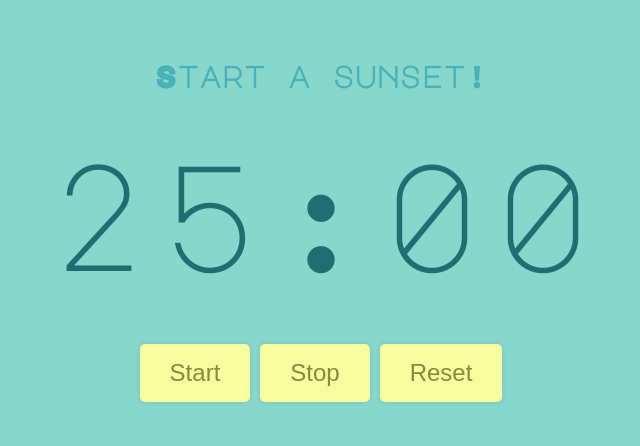
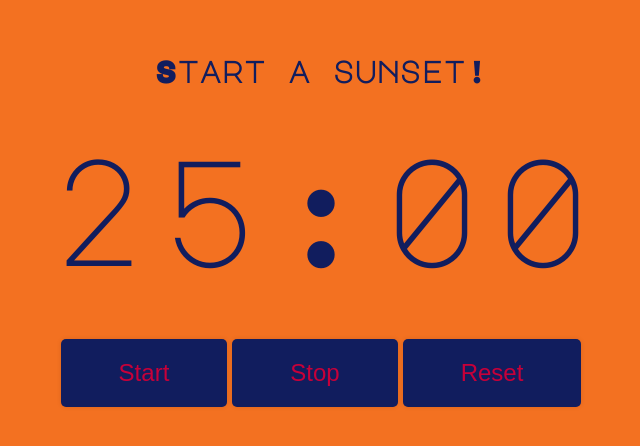
Before and after one commit to NaxeCode/Sunset-Pomo-Orange-Timer, a React (Create React App) app: page / in a window 1280 px wide. Shown: the part 172-618 px from the top of the page, without its empty margins (319-959 px from the left). Built offline with nearby package versions, Linux system fonts and the light colour scheme; the HTML template or start-up script is replaced by a standard one.

Commit message:
Updated web app look to use a better sunset palette

```diff
--- a/src/App.css
+++ b/src/App.css
@@ -19,19 +19,19 @@ body {
 	flex-direction: column;
 	align-items: center;
 	justify-content: center;
-  background: #87d7cc;
+	background: #f37121;
 	color: #2c888d;
 }
 
 h2 {
-  color: #49b2b8;
+	color: #111d5e;
 	font-size: 30px;
 	text-align: center;
 	margin: 0;
 }
 
 .timer {
-  color: #1f6e72;
+	color: #111d5e;
 	font-size: 150px;
 	margin-bottom: 20px;
 }
@@ -40,24 +40,25 @@ h2 {
 	outline: none;
 	border: none;
 	font-size: 24px;
-  background: #f7fca0;
-  color: #878b32;
+	background: #111d5e;
+	color: #c70039;
 	border-radius: 5px;
 	box-shadow: 0 0 5px rgba(0, 0, 0, 0.1);
-  padding: 15px 30px;
+	padding: 20px 58px;
 	cursor: pointer;
 	transition: 0.3s ease all;
 }
 
 .buttons button:hover {
-  border-radius: 10px;
-  background: #f5f8ca;
+	border-radius: 5px;
+	background: #c70039;
+	color: #111d5e;
 	box-shadow: 0 0 10px rgba(0, 0, 0, 0.15);
-  transform: translateY(-2px);
+	transform: translateY(5px);
 }
 
 .buttons button:not(:last-child) {
-  margin-right: 10px;
+	margin-right: 5px;
 }
 
 @media (max-width: 780px) {
```
Lines whose indentation alone changed are shown as unchanged.
